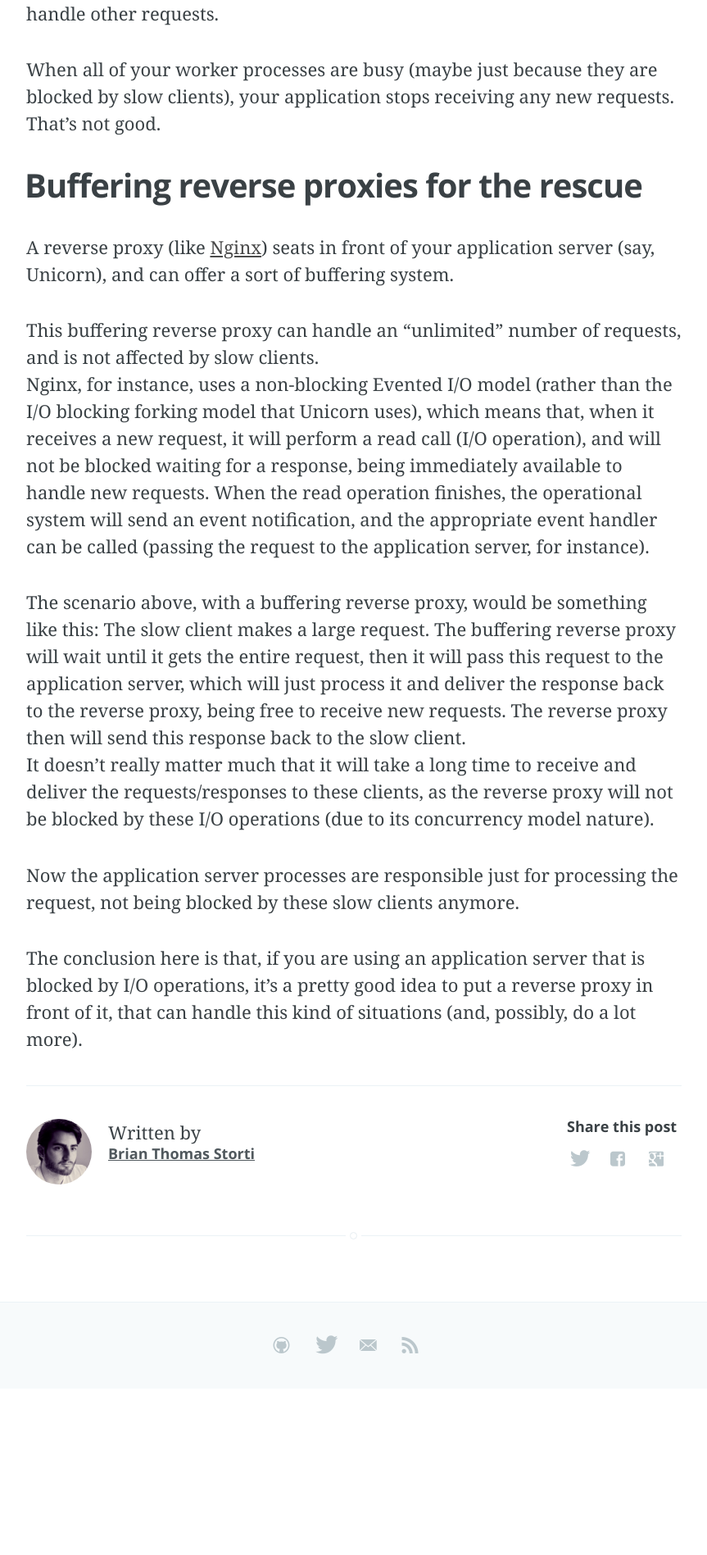
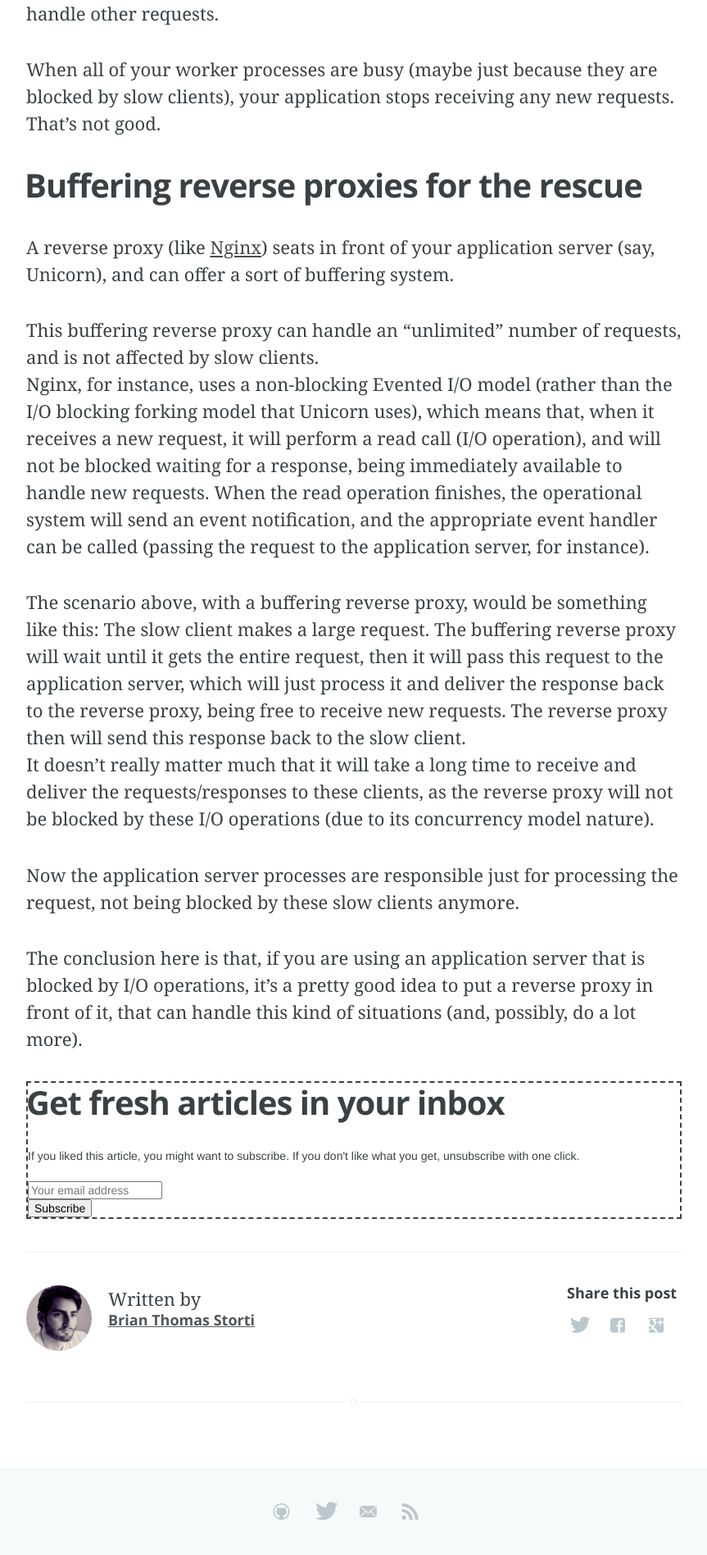
Before and after one commit to brianstorti/brianstorti.github.io, a Jekyll site: the page built from _posts/2015-01-06-the-role-of-a-reverse-proxy-to-protect-your-application-against-slow-clients.md, in a window 1280 px wide. Shown: the part 1852-3749 px from the top of the page at 82% size, without its empty margins (208-1071 px from the left). Built offline with Jekyll 4.4.1, drawn with Linux system fonts in a browser that asks for light colours; Markdown is read by kramdown in place of the engine named in the settings; a script that is not in the unit is left out; comment, search, counter and statistics services are not loaded; before the commit the page ends 3546 px from its top, so only the background shows below that.

Commit message:
add newsletter

```diff
--- a/_layouts/default.html
+++ b/_layouts/default.html
@@ -21,6 +21,7 @@
     <link rel="stylesheet" type="text/css" href="/assets/css/syntax.css">
     <!-- Customisation  -->
     <link rel="stylesheet" type="text/css" href="/assets/css/main.css" />
+    <!-- <script src="//load.sumome.com/" data-sumo-site-id="cf550f8562ea31649a798ac5326dd6a9815f69986c0e486ff760611879807bb4" async></script> -->
 </head>
 
 <body class="home-template">
--- a/_layouts/post.html
+++ b/_layouts/post.html
@@ -23,6 +23,33 @@ about: '/about.html'
         <section class="post-content">
             {{content}}
         </section>
+
+        <div class='post-newsletter'>
+          <link href="//cdn-images.mailchimp.com/embedcode/classic-081711.css" rel="stylesheet" type="text/css">
+          <style type="text/css">
+            #mc_embed_signup{background:#fff; clear:left; font:14px Helvetica,Arial,sans-serif; }
+            /* Add your own MailChimp form style overrides in your site stylesheet or in this style block.
+               We recommend moving this block and the preceding CSS link to the HEAD of your HTML file. */
+          </style>
+
+          <div id="mc_embed_signup">
+            <form action="//brianstorti.us2.list-manage.com/subscribe/post?u=528fddd62b76b7271f97a79bc&amp;id=092030f659" method="post" id="mc-embedded-subscribe-form" name="mc-embedded-subscribe-form" class="validate" target="_blank" novalidate>
+                <div id="mc_embed_signup_scroll">
+              <h2>Get fresh articles in your inbox</h2>
+              <p>If you liked this article, you might want to subscribe. If you don't like what you get, unsubscribe with one click.</p>
+            <div class="mc-field-group">
+              <input type="email" value="" name="EMAIL" class="required email" id="mce-EMAIL" placeholder="Your email address">
+            </div>
+              <div id="mce-responses" class="clear">
+                <div class="response" id="mce-error-response" style="display:none"></div>
+                <div class="response" id="mce-success-response" style="display:none"></div>
+              </div>    <!-- real people should not fill this in and expect good things - do not remove this or risk form bot signups-->
+                <div style="position: absolute; left: -5000px;"><input type="text" name="b_528fddd62b76b7271f97a79bc_092030f659" tabindex="-1" value=""></div>
+                <div class="clear"><input type="submit" value="Subscribe" name="subscribe" id="mc-embedded-subscribe" class="button"></div>
+                </div>
+            </form>
+          </div>
+        </div>
 
         <footer class="post-footer">
           <!-- If we want to display author's name and bio -->
@@ -70,7 +97,5 @@ about: '/about.html'
             {% endif %}
 
         </footer>
-
     </article>
-
 </main>
--- a/assets/css/screen.css
+++ b/assets/css/screen.css
@@ -602,6 +602,12 @@ margin on the iframe, cause it breaks stuff. */
 }
 
 
+.post-newsletter {
+  border-style: dashed;
+  border-width: 2px;
+  background-color: #F7FAFB;
+}
+
 /* ==========================================================================
    6. Third Party Elements - Embeds from other services
    ========================================================================== */
```
